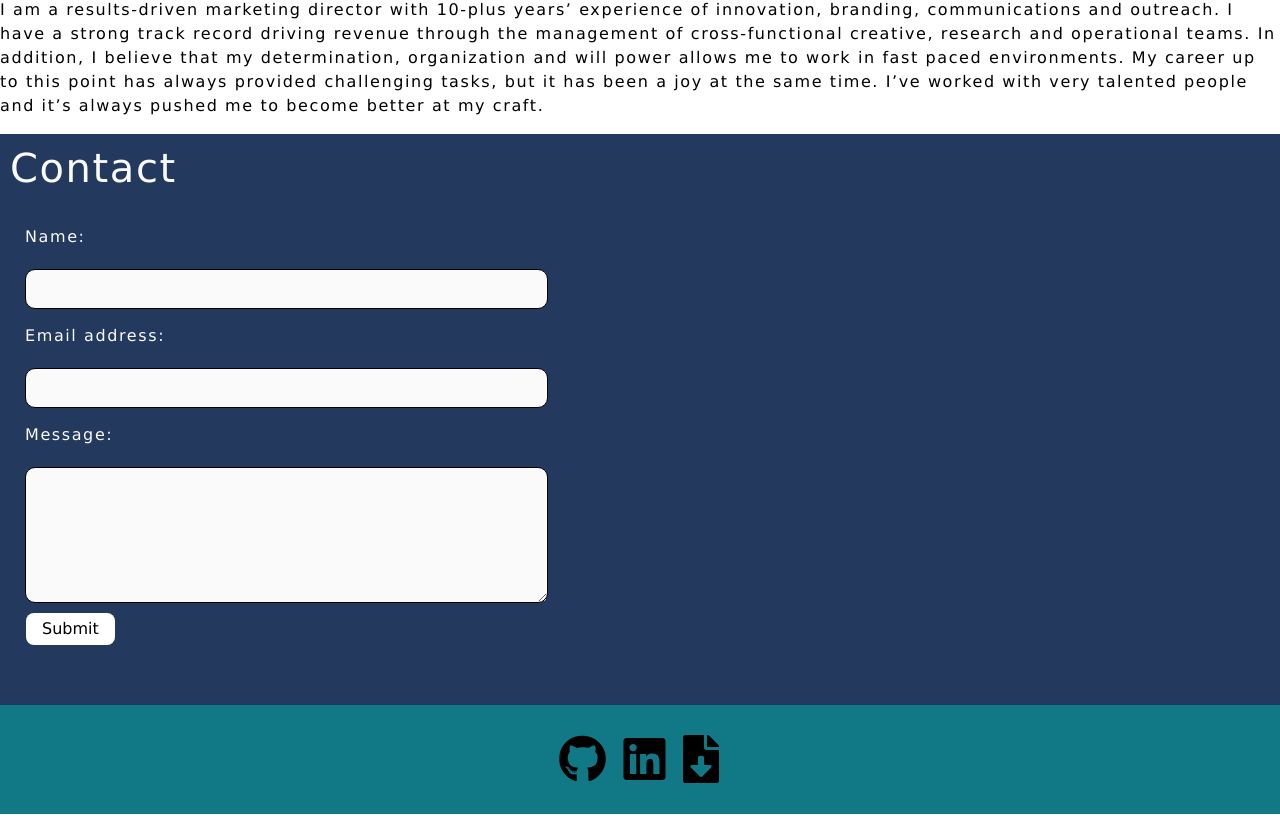
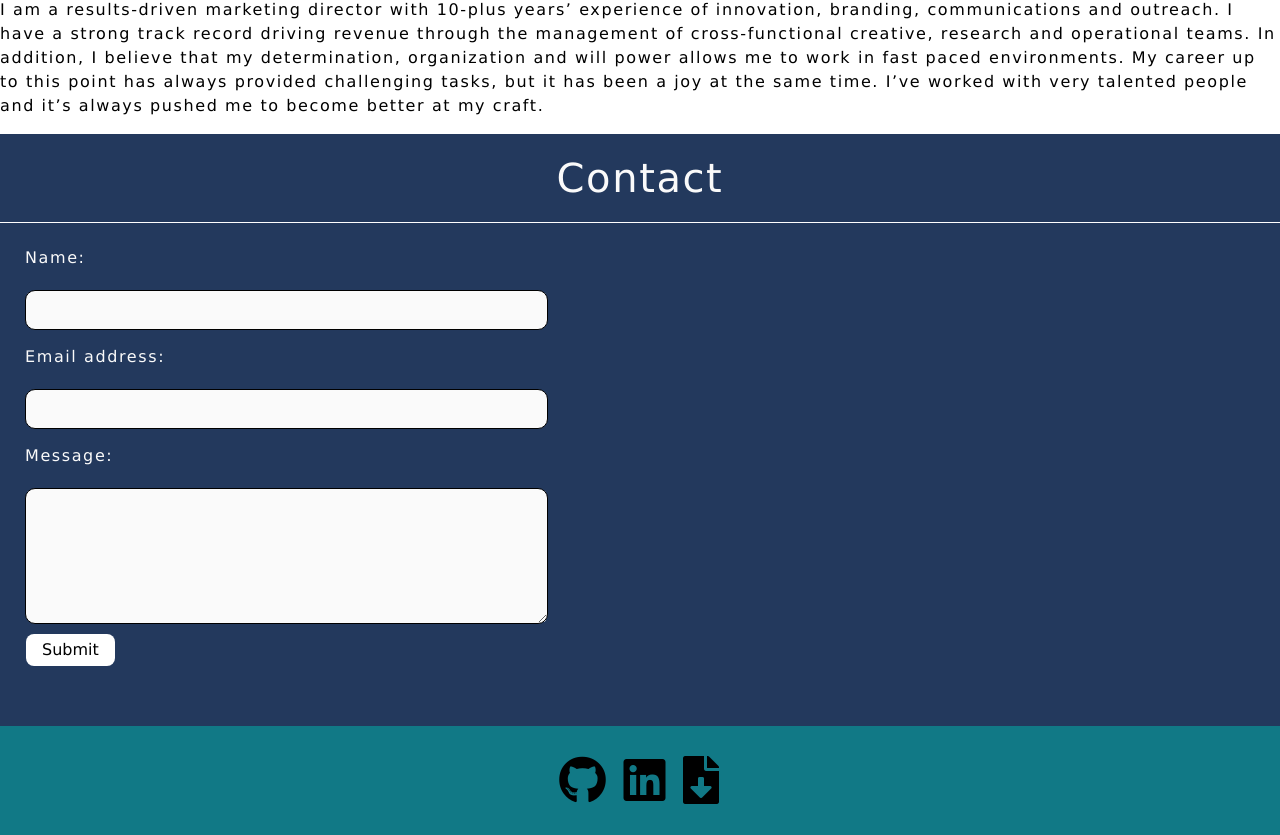
Before and after one commit to bspiewak6/portfolio-react, a React (Create React App) app: page / in a window 1280 px wide. Shown: the part 879-1714 px from the top of the page. Before the commit the page ends 1693 px from the top, so only its background shows below. Built offline with nearby package versions, Linux system fonts and the light colour scheme.

Commit message:
updated spacing and format of contact section

```diff
--- a/src/index.css
+++ b/src/index.css
@@ -226,8 +226,9 @@ footer {
 .contact-title {
   color: var(--primary);
   /* color: var(--secondary); */
-  /* border-bottom: 1px solid var(--dark); */
-  padding:10px;
+  border-bottom: 1px solid var(--light);
+  padding: 20px;
+  text-align: center;
 }
 
 form {
```
Also changed, not shown: 1 other file (tests, documents, lock files or other folders).
